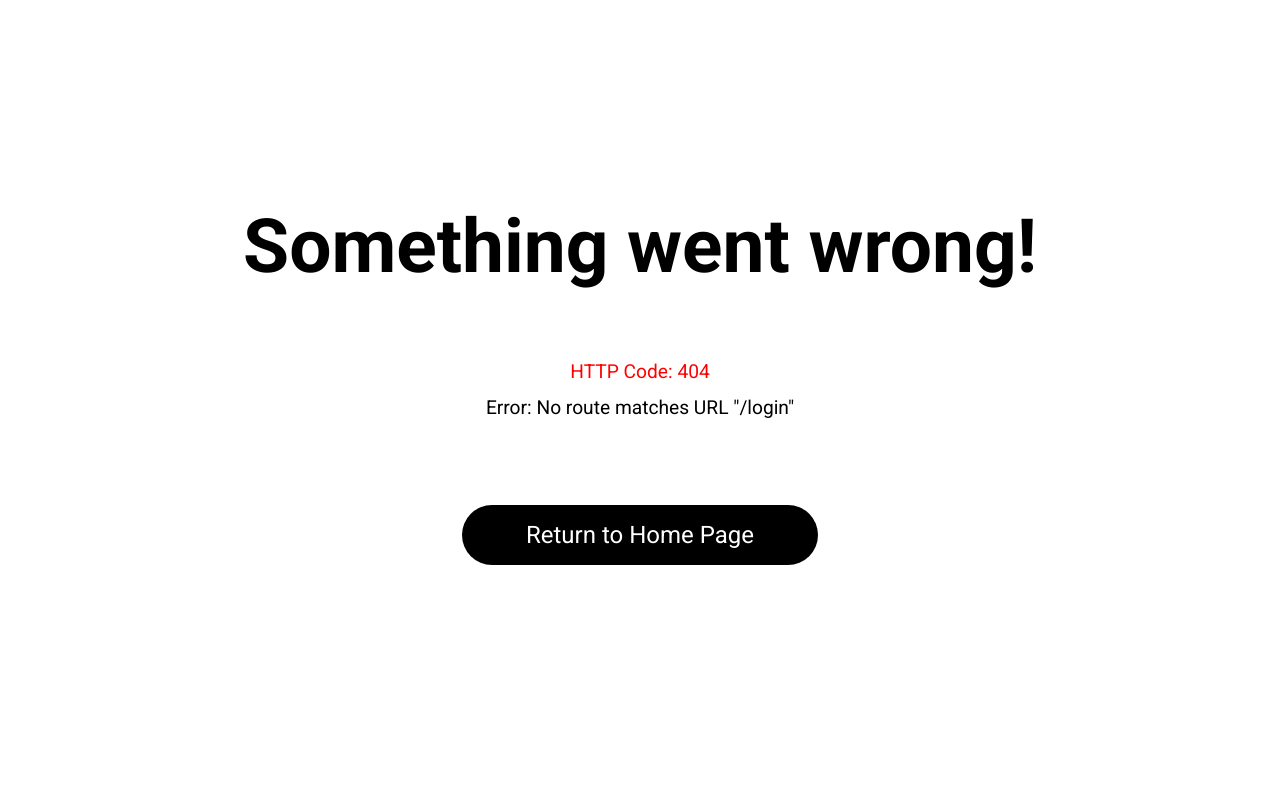
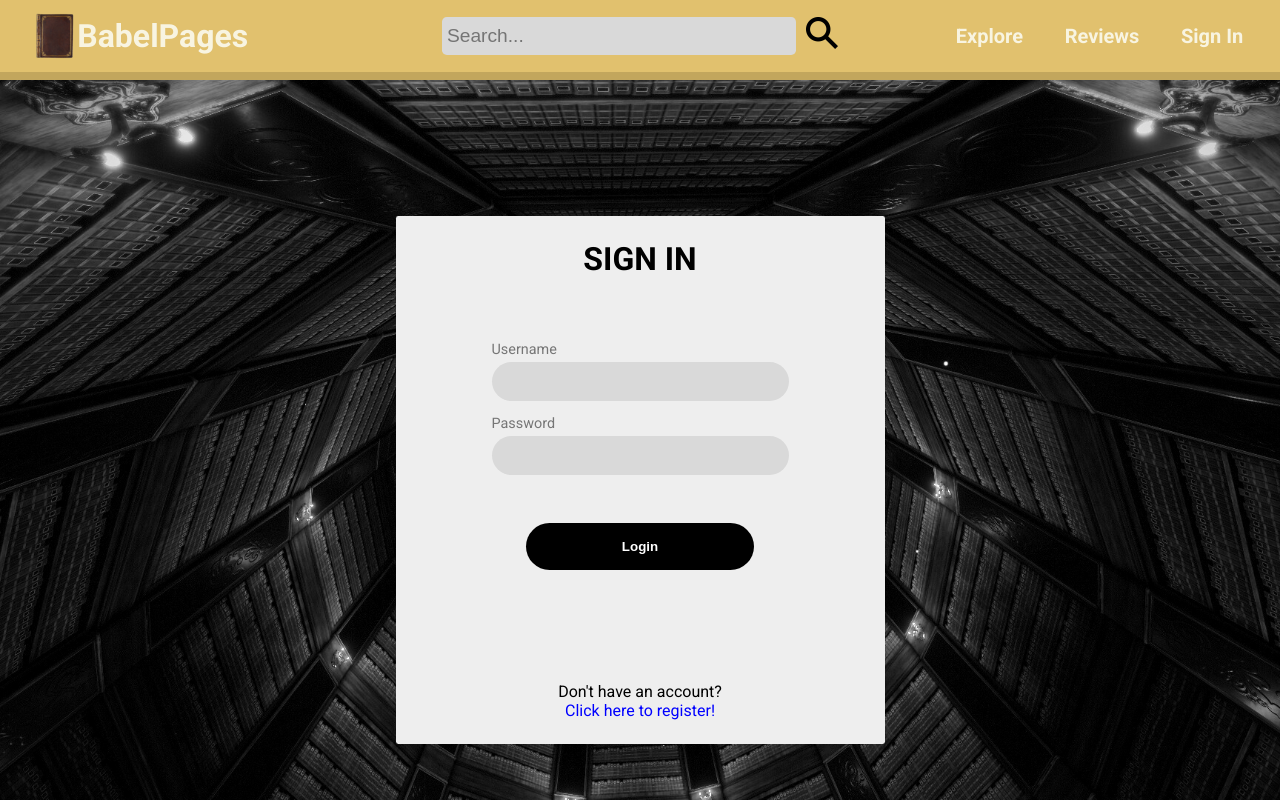
Before and after one commit to joaovdonaton/babelpages-front, a React (Vite) app: page /login in a window 1280 px wide. Before the commit this address had no page. Shown: the top 800 px of the page. Built offline with nearby package versions, Linux system fonts and the light colour scheme.

Commit message:
login page skeleton

```diff
--- a/src/components/layout/Footer.css
+++ b/src/components/layout/Footer.css
@@ -26,8 +26,6 @@
 
     font-weight: 300;
     color: white;
-
-    margin-top: 3rem;
 }
 
 #footer-top-bar a{
--- a/src/components/layout/Navbar.tsx
+++ b/src/components/layout/Navbar.tsx
@@ -40,7 +40,7 @@ const Navbar = () => {
                         <Link to="/reviews" className="remove-a-style navigation-link-button">
                             Reviews
                         </Link>
-                        <Link to="/register" className="remove-a-style navigation-link-button">
+                        <Link to="/login" className="remove-a-style navigation-link-button">
                             Sign In
                         </Link>
                     </div>
@@ -64,7 +64,7 @@ const Navbar = () => {
                         <Link to="/reviews" className="remove-a-style navigation-link-button" onClick={switchSidebarState}>
                             Reviews
                         </Link>
-                        <Link to="/register" className="remove-a-style navigation-link-button" onClick={switchSidebarState}>
+                        <Link to="/login" className="remove-a-style navigation-link-button" onClick={switchSidebarState}>
                             Sign In
                         </Link>
                     </div>
--- /dev/null
+++ b/src/components/login/LoginPage.css
@@ -0,0 +1,77 @@
+#login-page-container {
+    display: flex;
+    justify-content: center;
+    align-items: center;
+
+    background-image: url("../../assets/images/library-bw.jpg");
+    background-size: cover;
+    background-position: center;
+
+    height: 100vh;
+}
+
+#login-panel-container{
+    display: flex;
+    flex-direction: column;
+    align-items: center;
+
+    background-color: #EEEEEE;
+    border-radius: 0.15rem;
+
+    padding: 1.5rem 6rem;
+}
+
+#login-title-text{
+    font-size: 2.0rem;
+
+    margin-bottom: 3rem;
+}
+
+.login-label-text{
+    color: #767676;
+    font-size: 0.9rem;
+
+    align-self: start;
+
+    margin-bottom: 0.25rem;
+}
+
+.login-input{
+    border: none;
+    border-radius: 2rem;
+    background-color: #D9D9D9;
+    padding: 0.5rem 1rem;
+    font-size: 1.25rem;
+}
+
+.login-input:focus{
+    outline: none;
+}
+
+.login-submit-button{
+    background-color: black;
+    color: white;
+    border-radius: 2rem;
+    border: none;
+    font-weight: bold;
+
+    padding: 1rem 6rem;
+    margin-top: 3rem;
+    margin-bottom: 7rem;
+
+    transition-duration: 0.2s;
+}
+
+.login-submit-button:hover{
+    background-color: rgb(101, 100, 100);
+    scale: 1.05;
+    cursor: pointer;
+}
+
+.register-link{
+    color: blue;
+}
+
+#login-status-text{
+    color: red;
+}
--- /dev/null
+++ b/src/components/login/LoginPage.tsx
@@ -0,0 +1,46 @@
+import './LoginPage.css'
+import {Link} from "react-router-dom";
+import {useState} from "react";
+
+const LoginPage = () => {
+    const [username, setUsername] = useState('');
+    const [password, setPassword] = useState('');
+    const [loginStatus, setLoginStatus] = useState<string|undefined>();
+
+    async function handleSubmission(){
+        const resp = await fetch(import.meta.env.VITE_API_URL+"users/login", {
+            method: 'POST',
+            body: JSON.stringify({"username": username, "password": password}),
+            headers: {
+                'Content-Type': 'application/json'
+            }
+        })
+
+        if(!resp.ok){
+            setLoginStatus("Failed to authenticate. Invalid Credentials");
+        }
+
+        console.log(await resp.json())
+    }
+
+    return (<div id="login-page-container">
+        <div id="login-panel-container">
+            <b id="login-title-text">SIGN IN</b>
+
+            {loginStatus && <p id="login-status-text">{loginStatus}</p>}
+
+            <p className="login-label-text">Username</p>
+            <input className="login-input" type="text" value={username}
+                   onChange={(e) => setUsername(e.target.value)}/>
+            <p className="login-label-text">Password</p>
+            <input className="login-input" type="password" value={password}
+                   onChange={(e) => setPassword(e.target.value)}/>
+            <input className="login-submit-button" type="button" value="Login" onClick={handleSubmission} />
+
+            Don't have an account? <Link to="/register" className="remove-a-style register-link">Click here to
+            register!</Link>
+        </div>
+    </div>)
+};
+
+export default LoginPage;
--- a/src/components/main/MainPage.css
+++ b/src/components/main/MainPage.css
@@ -1,6 +1,8 @@
 #main-page-container{
     display: flex;
     flex-direction: column;
+
+    margin-bottom: 3rem;
 }
 
 /* BANNER */
@@ -62,6 +64,12 @@
 .main-page-icon-link img{
     width: 5rem;
     height: auto;
+
+    transition: 0.2s;
+}
+
+.main-page-icon-link img:hover{
+    scale: 1.15;
 }
 
 /* display */
--- a/src/main.tsx
+++ b/src/main.tsx
@@ -7,6 +7,7 @@ import ErrorPage from "./components/error/ErrorPage.tsx";
 import './style/global.css';
 import MainPage from "./components/main/MainPage.tsx";
 import Layout from "./components/layout/Layout.tsx";
+import LoginPage from "./components/login/LoginPage.tsx";
 
 const router = createBrowserRouter([
     {
@@ -17,6 +18,10 @@ const router = createBrowserRouter([
             {
                 path: "/",
                 element: <MainPage/>,
+            },
+            {
+                path: "/login",
+                element: <LoginPage/>,
             }
         ],
         errorElement: <ErrorPage/>
```
